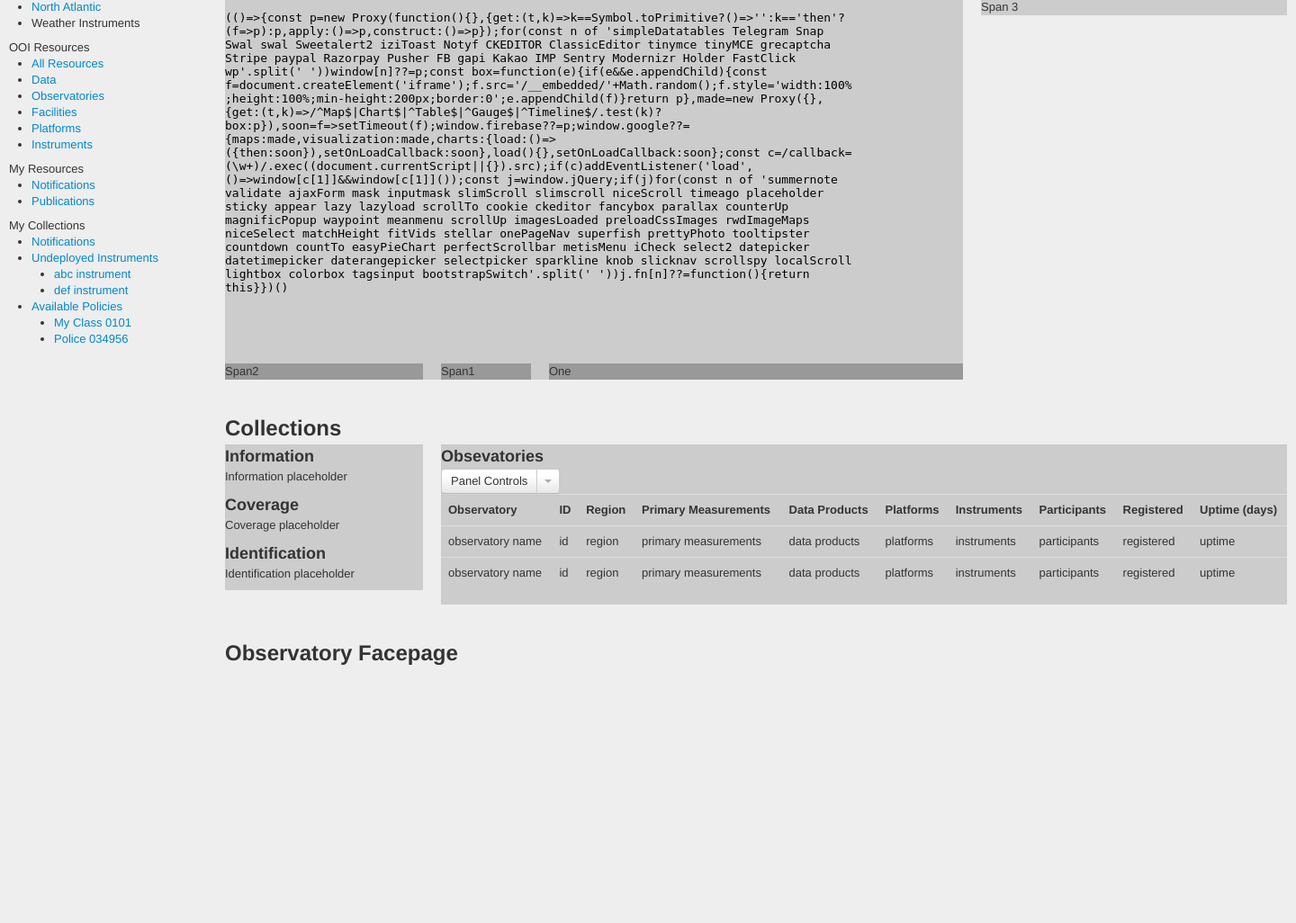
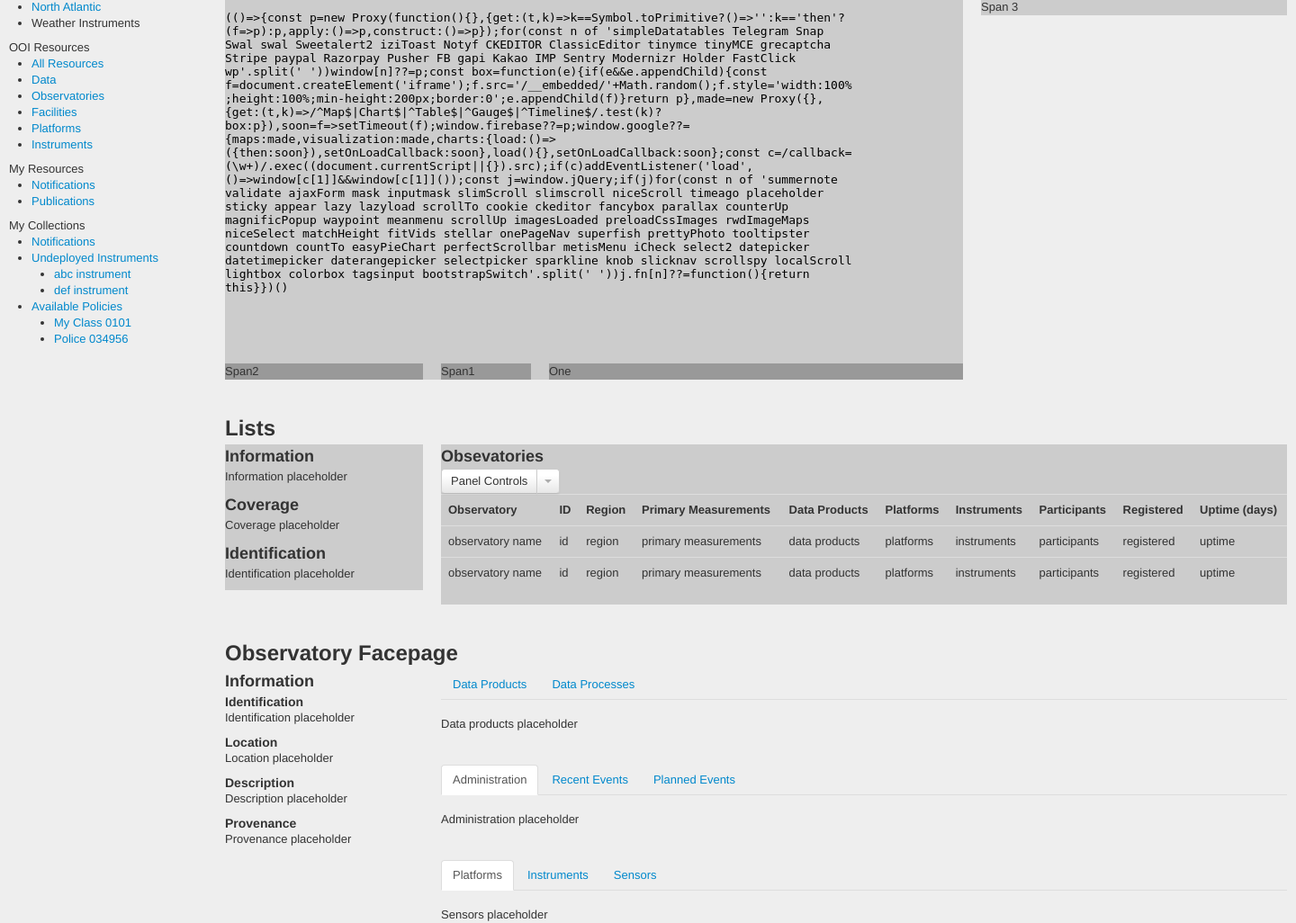
Before and after one commit to ooici/ion-ux, a Flask app: page /lca in a window 1440 px wide. Shown: the part 137-1163 px from the top of the page at 90% size. Before the commit the page ends 876 px from the top, so only its background shows below. Run offline with Flask 2, Linux system fonts and the light colour scheme; style sheets or scripts are compiled from the project's sources; some libraries are stand-ins or nearby versions.

Commit message:
Added Platforms and Instruments html views.

```diff
--- a/templates/lca.html
+++ b/templates/lca.html
@@ -88,8 +88,8 @@
 					<br /><br />
 
 
-					<!-- Collection w/Datatable -->
-					<h2>Collections</h2>
+					<!-- Lists w/Datatable -->
+					<h2>Lists</h2>
 					<div id="lca-collections" class="row">
 						<div class="span2 test">
 							<h3>Information</h3>
@@ -160,6 +160,69 @@
 					<br /><br />
 
 					<h2>Observatory Facepage</h2>
+					<div id="obsevatory-facepage" class="row">
+						<div class="span2">
+							<h3>Information</h3>
+
+							<h4>Identification</h4>
+							<p>Identification placeholder</p>
+
+							<h4>Location</h4>
+							<p>Location placeholder</p>
+
+							<h4>Description</h4>
+							<p>Description placeholder</p>
+
+							<h4>Provenance</h4>
+							<p>Provenance placeholder</p>
+						</div>
+
+						<div class="span8">
+
+							<!-- Data products and processes tabs -->
+							<ul id="data-tabs" class="nav nav-tabs tabs">
+							  <li><a href="#data-products active">Data Products</a></li>
+							  <li><a href="#data-processes">Data Processes</a></li>
+							</ul>
+							<div class="tab-content">
+							  <div class="tab-pane active" id="data-products">Data products placeholder</div>
+							  <div class="tab-pane" id="data-processes">Data processes placeholder</div>
+							</div>
+
+							<br /><br /> <!-- TODO: Remove these layout hacks -->
+
+							<!-- Administration, recent and planned events tabs -->
+							<ul id="admin-events-tabs" class="nav nav-tabs">
+							  <li class="active"><a href="#administration">Administration</a></li>
+							  <li><a href="#recent-events">Recent Events</a></li>
+							<li><a href="#planned-events">Planned Events</a></li>
+							</ul>
+
+							<div class="tab-content">
+							  <div class="tab-pane active" id="administration">Administration placeholder</div>
+							  <div class="tab-pane" id="recent-events">Recent events placeholder</div>
+							<div class="tab-pane" id="planned-events">Planned events placeholder</div>
+							</div>
+
+							<br /><br /> <!-- TODO: Remove these layout hacks -->
+
+							<!-- Platforms, instruments and sensors tabs -->
+							<ul id="platforms-instruments-sensors-tabs" class="nav nav-tabs">
+							  <li class="active"><a href="#platforms">Platforms</a></li>
+							  <li><a href="#instruments">Instruments</a></li>
+							<li><a href="#sensors">Sensors</a></li>
+							</ul>
+
+							<div class="tab-content">
+							  <div class="tab-pane active" id="platforms">Sensors placeholder</div>
+							  <div class="tab-pane" id="instruments">Instruments placeholder</div>
+							<div class="tab-pane" id="sensors">Sensors placeholder</div>
+							</div>
+						</div>
+
+					</div> <!-- div#obsevatory-facepage -->
+
+
 
 				</div> <!-- div#main-container -->
 			</div> <!-- div#main -->
```
Also changed, not shown: templates/lca-dashboard.html (deleted, +0 -55 lines), templates/partials/instruments_list.html (added, +66 -0 lines), templates/partials/platforms_list.html (added, +66 -0 lines).
